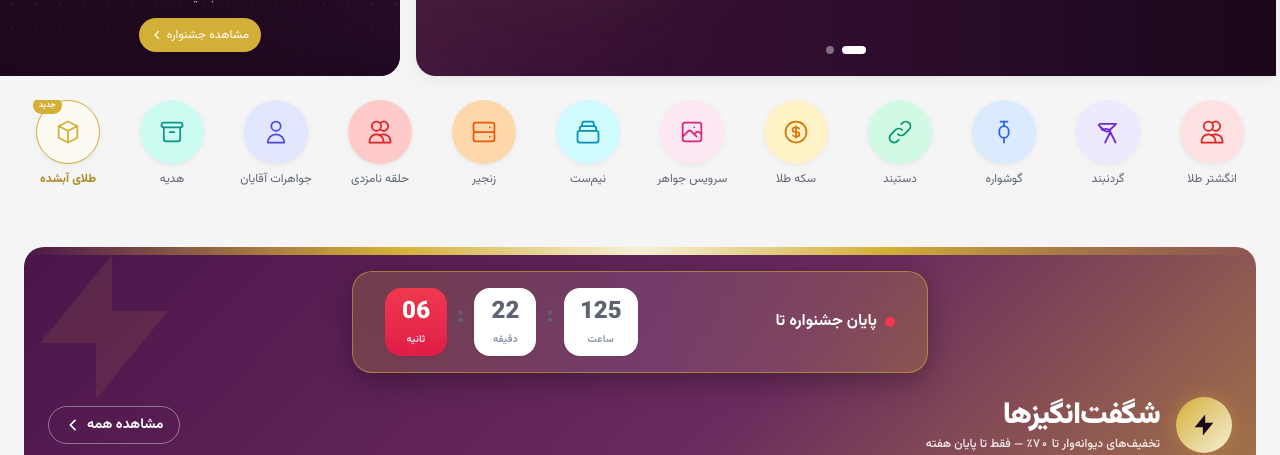
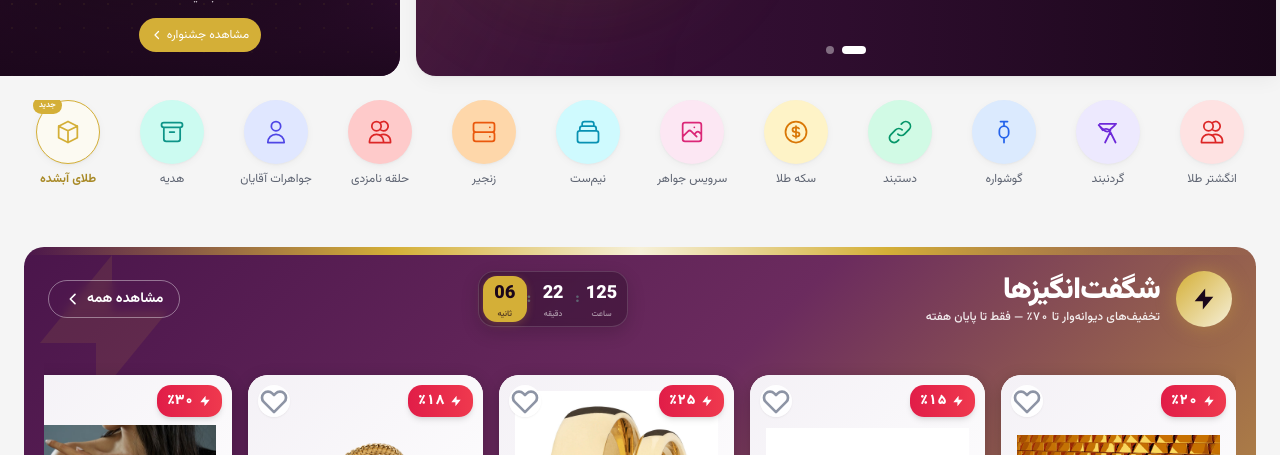
Before and after one commit to MCr781/TalaSho, a website: page index.html in a window 1280 px wide. Shown: the part 497-952 px from the top of the page. Drawn offline with Linux system fonts and the light colour scheme.

Commit message:
need to fix the timer

```diff
--- a/index.html
+++ b/index.html
@@ -641,63 +641,43 @@
                 <path d="M13 10V3L4 14h7v7l9-11h-7z"/>
             </svg>
 
-            <!-- ============================================================
-                 NEW: COUNTDOWN BANNER — wide, centered, top of section
-                 ============================================================ -->
-            <div class="relative z-10 px-4 pt-5 lg:pt-6">
-                <!-- BACKEND: INJECT COUNTDOWN TARGET DATETIME -->
-                <div data-countdown="2026-07-21 23:59:59"
-                     class="mx-auto max-w-xl flex items-center justify-between gap-3 lg:gap-6 rounded-2xl px-4 py-3 lg:px-8 lg:py-4 border backdrop-blur-md shadow-[0_8px_28px_rgba(0,0,0,0.3)]"
-                     style="background: linear-gradient(90deg, rgba(212,175,55,0.22) 0%, rgba(255,255,255,0.10) 50%, rgba(212,175,55,0.22) 100%); border-color: rgba(212,175,55,0.55);">
-
-                    <!-- Live indicator + label -->
-                    <div class="flex items-center gap-2 flex-shrink-0">
-                        <span class="relative flex h-2.5 w-2.5">
-                            <span class="animate-ping absolute inline-flex h-full w-full rounded-full bg-status-error opacity-75"></span>
-                            <span class="relative inline-flex rounded-full h-2.5 w-2.5 bg-status-error"></span>
-                        </span>
-                        <span class="text-white font-bold text-[11px] lg:text-base whitespace-nowrap">پایان جشنواره تا</span>
-                    </div>
-
-                    <!-- Digit tiles -->
-                    <div class="flex items-center gap-1.5 lg:gap-2.5">
-                        <div class="flex flex-col items-center bg-white rounded-xl px-2.5 py-1.5 lg:px-4 lg:py-2 min-w-[46px] lg:min-w-[62px] shadow-sm">
-                            <span data-cd-hours class="text-base lg:text-2xl font-black text-primary-800 font-latin ltr leading-none">00</span>
-                            <span class="text-[7px] lg:text-[10px] text-content-muted font-bold mt-1 tracking-wide">ساعت</span>
-                        </div>
-                        <span class="text-gold-200 font-black text-base lg:text-2xl pb-3">:</span>
-                        <div class="flex flex-col items-center bg-white rounded-xl px-2.5 py-1.5 lg:px-4 lg:py-2 min-w-[46px] lg:min-w-[62px] shadow-sm">
-                            <span data-cd-mins class="text-base lg:text-2xl font-black text-primary-800 font-latin ltr leading-none">00</span>
-                            <span class="text-[7px] lg:text-[10px] text-content-muted font-bold mt-1 tracking-wide">دقیقه</span>
-                        </div>
-                        <span class="text-gold-200 font-black text-base lg:text-2xl pb-3">:</span>
-                        <div class="flex flex-col items-center bg-gradient-to-b from-status-error to-rose-600 rounded-xl px-2.5 py-1.5 lg:px-4 lg:py-2 min-w-[46px] lg:min-w-[62px] shadow-sm">
-                            <span data-cd-secs class="text-base lg:text-2xl font-black text-white font-latin ltr leading-none">00</span>
-                            <span class="text-[7px] lg:text-[10px] text-white/85 font-bold mt-1 tracking-wide">ثانیه</span>
-                        </div>
-                    </div>
-                </div>
-            </div>
-
-            <!-- ===== HEADER ROW (countdown removed, now lives above) ===== -->
-            <div class="relative z-10 flex items-center justify-between p-4 lg:p-6 pt-4 lg:pt-6">
-
-                <div class="flex items-center gap-3 lg:gap-4">
-                    <div class="w-12 h-12 lg:w-14 lg:h-14 rounded-full flex items-center justify-center flex-shrink-0" style="background: linear-gradient(135deg, #D4AF37 0%, #F6F0D8 100%); box-shadow: 0 0 20px rgba(212,175,55,0.4);">
-                        <svg xmlns="http://www.w3.org/2000/svg" class="w-6 h-6 lg:w-7 lg:h-7 text-primary-900" fill="currentColor" viewBox="0 0 24 24">
+            <!-- ===== COMPACT HEADER: title, countdown, and action stay inline ===== -->
+            <div class="relative z-10 grid grid-cols-[auto_1fr_auto] items-center gap-2 p-4 lg:gap-5 lg:p-6">
+                <div class="flex min-w-0 items-center gap-2 lg:gap-4">
+                    <div class="hidden h-12 w-12 flex-shrink-0 items-center justify-center rounded-full lg:flex lg:h-14 lg:w-14" style="background: linear-gradient(135deg, #D4AF37 0%, #F6F0D8 100%); box-shadow: 0 0 20px rgba(212,175,55,0.4);">
+                        <svg xmlns="http://www.w3.org/2000/svg" class="h-7 w-7 text-primary-900" fill="currentColor" viewBox="0 0 24 24" aria-hidden="true">
                             <path d="M13 10V3L4 14h7v7l9-11h-7z"/>
                         </svg>
                     </div>
-
-                    <div class="flex flex-col gap-0.5">
-                        <h2 class="text-xl lg:text-3xl font-black text-white tracking-tight">شگفت‌انگیزها</h2>
-                        <p class="text-white/90 text-[10px] lg:text-xs font-medium hidden md:block">تخفیف‌های دیوانه‌وار تا ۷۰٪ — فقط تا پایان هفته</p>
+                    <div class="min-w-0">
+                        <h2 class="whitespace-nowrap text-base font-black tracking-tight text-white sm:text-xl lg:text-3xl">شگفت‌انگیزها</h2>
+                        <p class="hidden text-xs font-medium text-white/90 lg:block">تخفیف‌های دیوانه‌وار تا ۷۰٪ — فقط تا پایان هفته</p>
                     </div>
                 </div>
 
-                <a href="#" class="flex items-center gap-1.5 text-white hover:text-gold-200 text-xs lg:text-sm font-bold border border-white/40 hover:border-gold-500 rounded-full px-4 py-2 transition-all duration-250 hover:bg-gold-500/20 backdrop-blur-sm">
+                <!-- BACKEND: INJECT COUNTDOWN TARGET DATETIME -->
+                <div data-countdown="2026-07-21 23:59:59"
+                     class="flex items-center justify-self-center rounded-xl border border-white/15 bg-primary-900/35 p-1 shadow-[0_6px_18px_rgba(0,0,0,0.16)] backdrop-blur-sm"
+                     aria-label="زمان باقی‌مانده">
+                    <div class="min-w-[30px] px-1 text-center sm:min-w-[38px] sm:px-1.5 lg:min-w-[44px]">
+                        <span data-cd-hours class="block font-latin text-sm font-black leading-none text-white ltr sm:text-base lg:text-lg">00</span>
+                        <span class="mt-0.5 hidden text-[8px] font-medium leading-none text-white/55 lg:block">ساعت</span>
+                    </div>
+                    <span class="text-xs font-black text-gold-400/80 sm:text-sm">:</span>
+                    <div class="min-w-[30px] px-1 text-center sm:min-w-[38px] sm:px-1.5 lg:min-w-[44px]">
+                        <span data-cd-mins class="block font-latin text-sm font-black leading-none text-white ltr sm:text-base lg:text-lg">00</span>
+                        <span class="mt-0.5 hidden text-[8px] font-medium leading-none text-white/55 lg:block">دقیقه</span>
+                    </div>
+                    <span class="text-xs font-black text-gold-400/80 sm:text-sm">:</span>
+                    <div class="min-w-[30px] rounded-lg bg-gold-500 px-1 py-1 text-center shadow-[0_2px_8px_rgba(212,175,55,0.24)] sm:min-w-[38px] sm:px-1.5 lg:min-w-[44px]">
+                        <span data-cd-secs class="block font-latin text-sm font-black leading-none text-primary-900 ltr sm:text-base lg:text-lg">00</span>
+                        <span class="mt-0.5 hidden text-[8px] font-bold leading-none text-primary-900/65 lg:block">ثانیه</span>
+                    </div>
+                </div>
+
+                <a href="#" class="flex flex-shrink-0 items-center gap-1 whitespace-nowrap rounded-full border border-white/40 px-2.5 py-2 text-[10px] font-bold text-white backdrop-blur-sm transition-all duration-250 hover:border-gold-500 hover:bg-gold-500/20 hover:text-gold-200 sm:px-3 sm:text-xs lg:gap-1.5 lg:px-4 lg:text-sm">
                     مشاهده همه
-                    <svg xmlns="http://www.w3.org/2000/svg" class="w-4 h-4" fill="none" viewBox="0 0 24 24" stroke="currentColor">
+                    <svg xmlns="http://www.w3.org/2000/svg" class="hidden h-4 w-4 sm:block" fill="none" viewBox="0 0 24 24" stroke="currentColor" aria-hidden="true">
                         <path stroke-linecap="round" stroke-linejoin="round" stroke-width="2.5" d="M15 19l-7-7 7-7"/>
                     </svg>
                 </a>
```
Also changed, not shown: assets/css/style.css.
